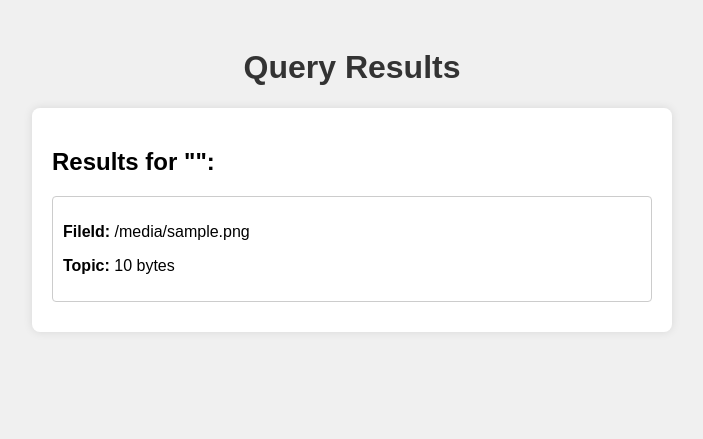
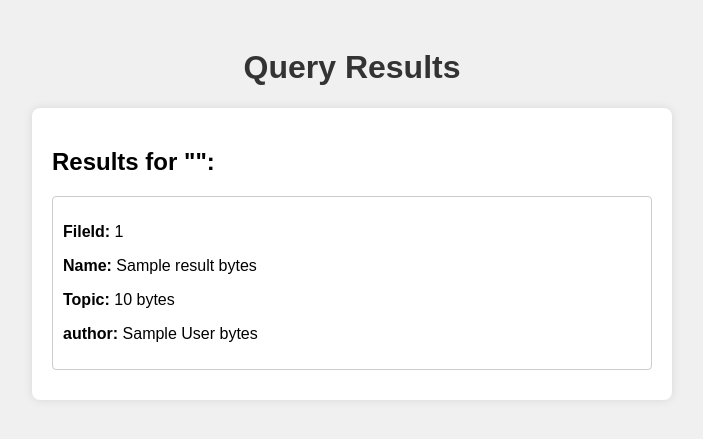
Before and after one commit to dhayac/UploadRetriever, a FastAPI app: template app/templates/queryresult.html in a window 1280 px wide. Shown: the top 439 px of the page, without its empty margins (288-991 px from the left). Run offline with FastAPI, Linux system fonts and the light colour scheme; the template is opened without the code that fills it: most values are stand-ins (such as "Sample title", 1, 10 or a date in 2020); parts of the project's set-up code (start-up, migrations or seed data) failed here and were passed over.

Commit message:
modified:   app/templates/queryresult.html

```diff
--- a/app/templates/queryresult.html
+++ b/app/templates/queryresult.html
@@ -38,8 +38,10 @@
             {% for result in results %}
             <div class="result-item">
                 <!-- <p><strong>Filename:</strong> {{ result.filename }}</p> -->
-                <p><strong>FileId:</strong> {{ result.fileid }}</p>
+                <p><strong>FileId:</strong> {{ result.file_id }}</p>
+                <p><strong>Name:</strong> {{ result.name }} bytes</p>
                 <p><strong>Topic:</strong> {{ result.topic }} bytes</p>
+                <p><strong>author:</strong> {{ result.author }} bytes</p>
             </div>
             {% endfor %}
         {% else %}
```
